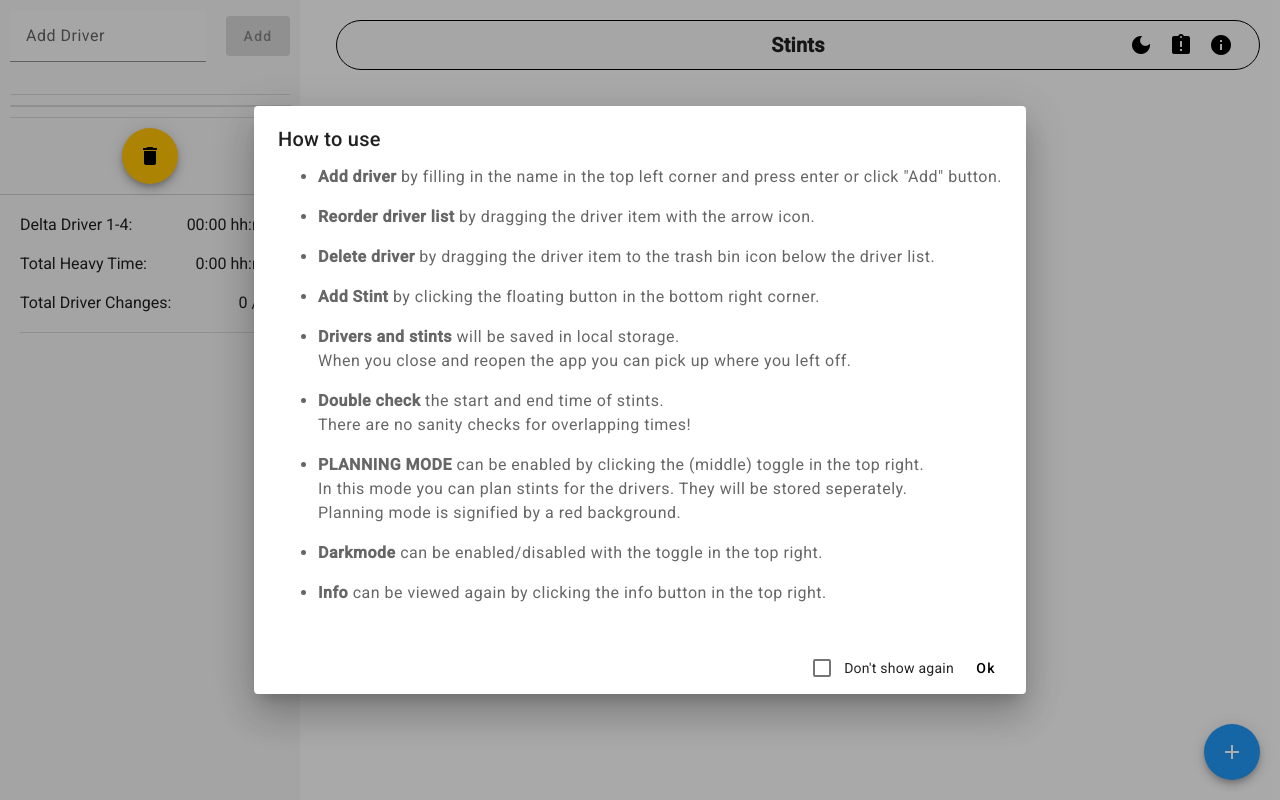
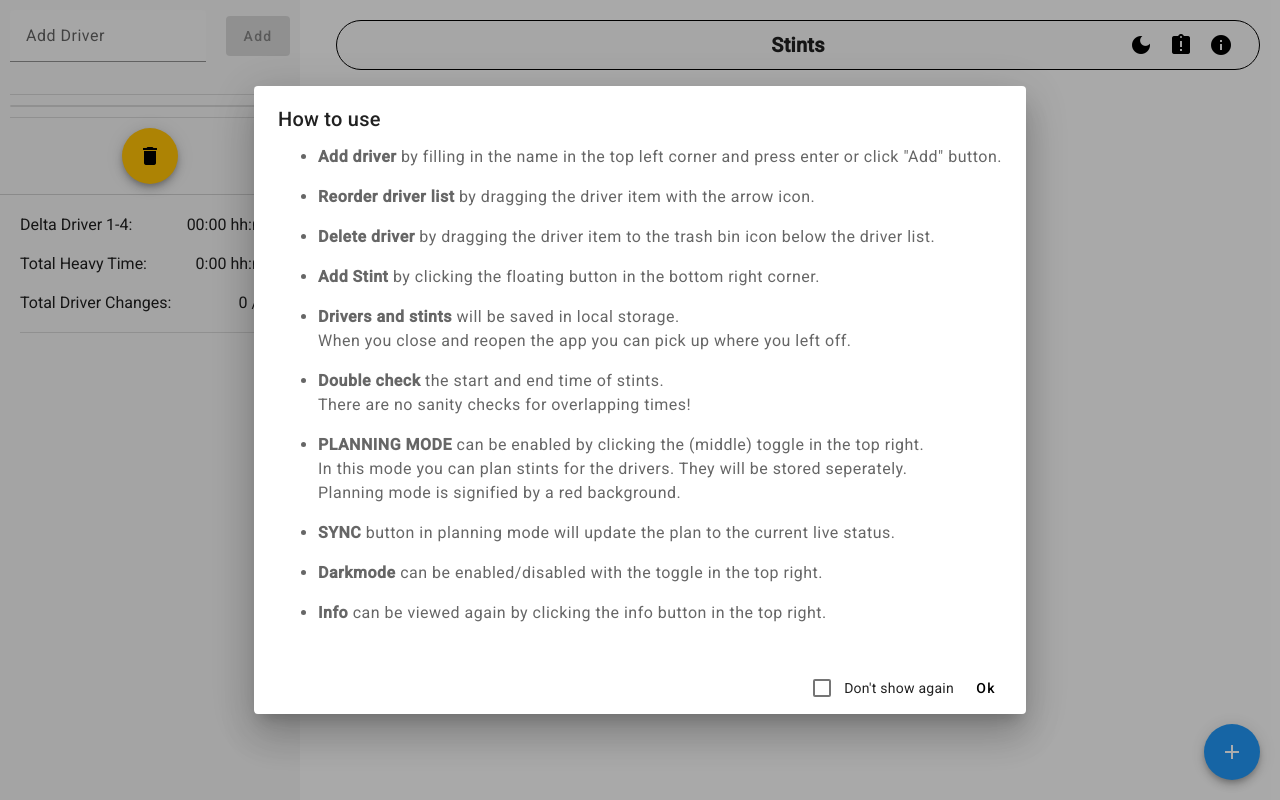
Before and after one commit to Marcoge/24h-helper, an Angular app: page / in a window 1280 px wide. Built offline with nearby package versions, Linux system fonts and the light colour scheme.

Commit message:
Updated README and info dialog to include sync feature.

```diff
--- a/src/app/dialogs/info-dialog/info-dialog.component.html
+++ b/src/app/dialogs/info-dialog/info-dialog.component.html
@@ -32,6 +32,10 @@
       seperately.<br />Planning mode is signified by a red background.
     </li>
     <li>
+      <b>SYNC</b> button in planning mode will update the plan to the current
+      live status.
+    </li>
+    <li>
       <b>Darkmode</b> can be enabled/disabled with the toggle in the top right.
     </li>
     <li>
```
Also changed, not shown: 1 other file (tests, documents, lock files or other folders).
